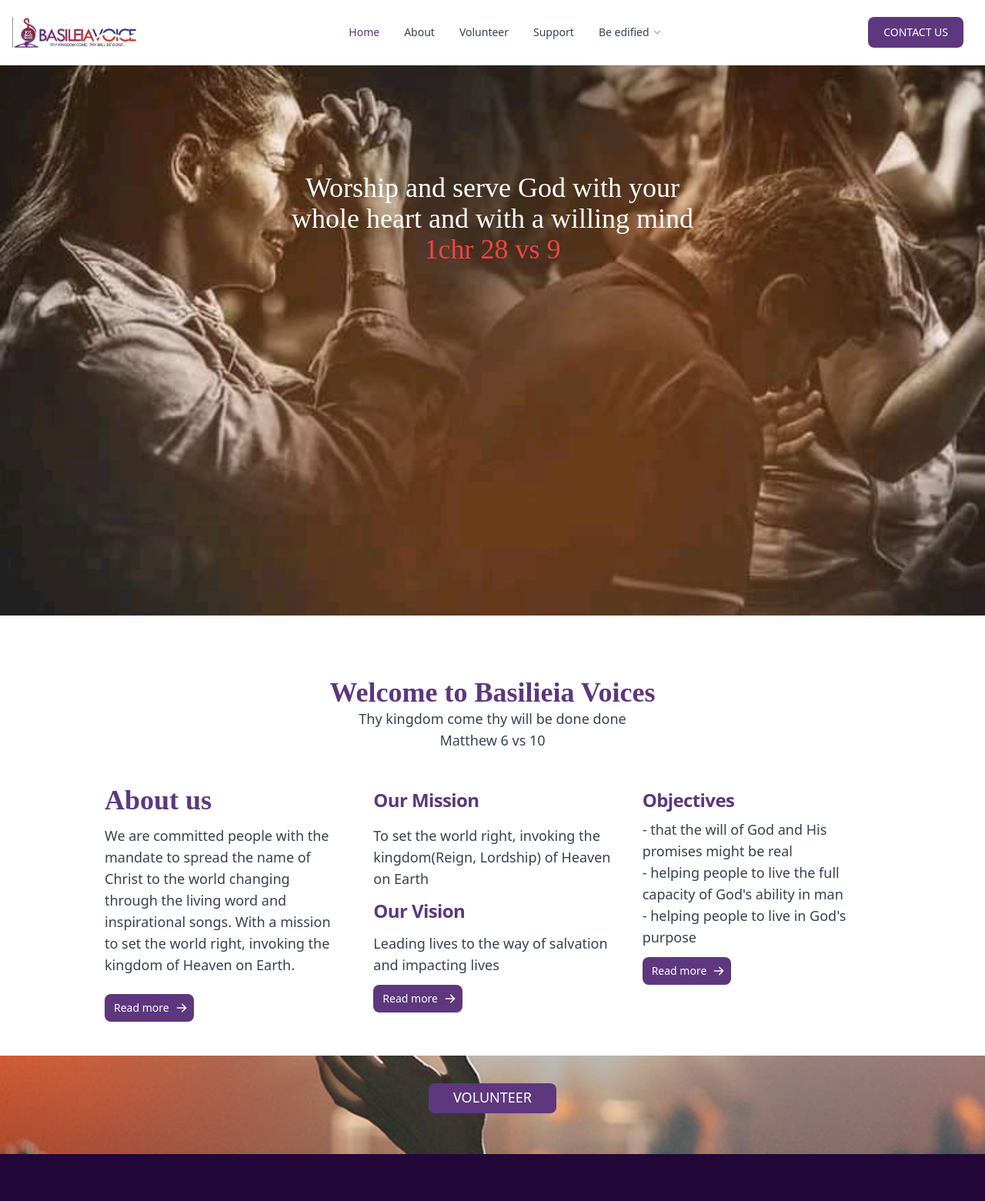
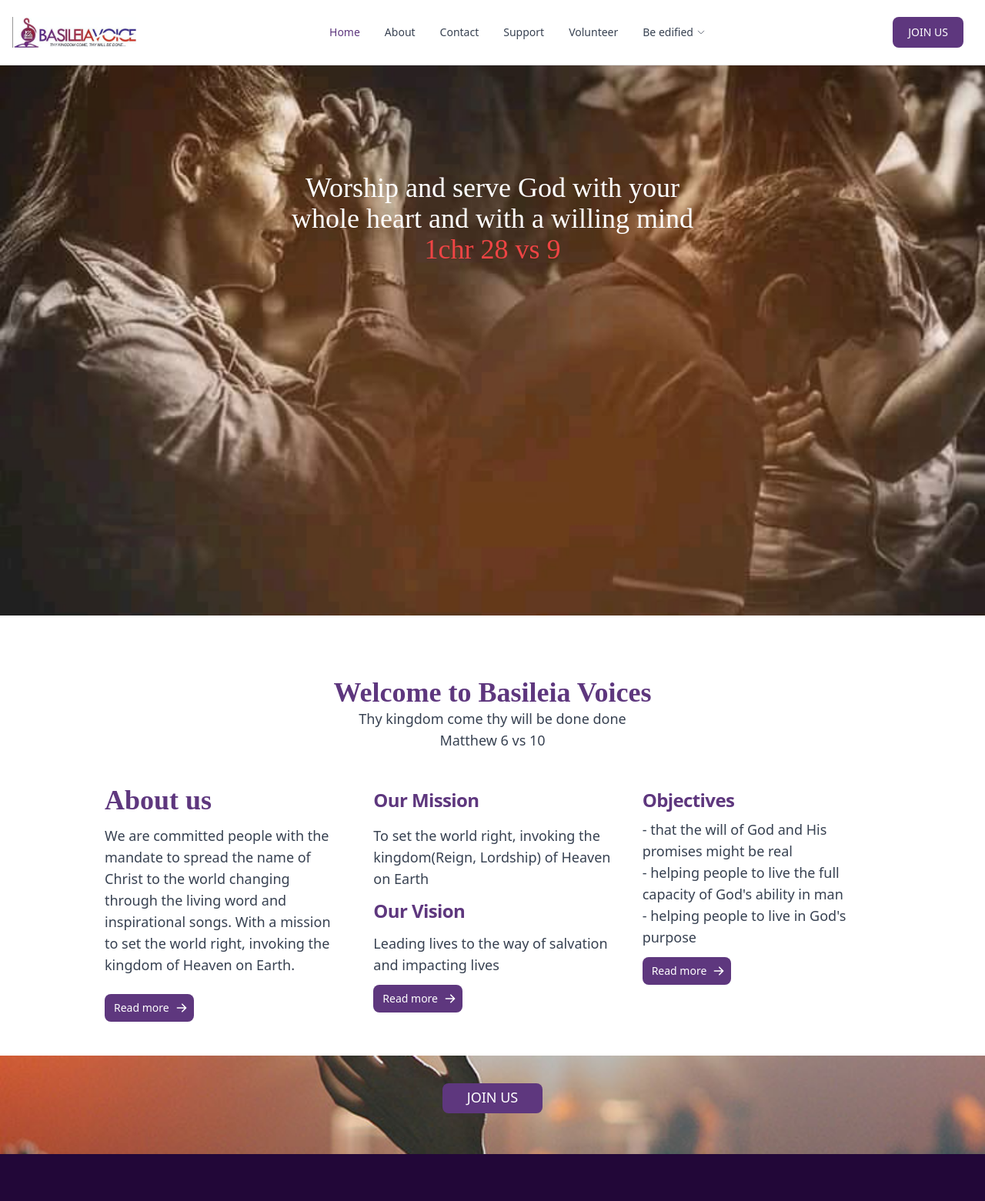
Before and after one commit to ozavcodez/Basilieia-web, a website: page src/index.html in a window 1280 px wide. Shown: the top 1561 px of the page at 77% size. Drawn offline with Linux system fonts and the light colour scheme.

Commit message:
add Join file

```diff
--- a/src/index.html
+++ b/src/index.html
@@ -16,8 +16,8 @@
             <span class="self-center text-xl font-semibold whitespace-nowrap"></span>
         </a>
         <div class="flex md:order-2">
-            <a href="contact.html">
-                <button type="button" class="text-white bg-[#5e377e] hover:bg-[#372249] focus:ring-4 focus:outline-none font-medium rounded-lg text-sm px-2.5 md:px-5 py-2.5 text-center mr-3 ">CONTACT US</button>
+            <a href="join.html">
+                <button type="button" class="text-white bg-[#5e377e] hover:bg-[#372249] focus:ring-4 focus:outline-none font-medium rounded-lg text-sm px-2.5 md:px-5 py-2.5 text-center mr-3 ">JOIN US</button>
             </a>
 
             <button onclick="openMenu()" data-collapse-toggle="navbar-sticky" type="button" class="inline-flex items-center p-2 text-sm text-gray-500 rounded-lg md:hidden hover:bg-gray-100 focus:outline-none focus:ring-2 focus:ring-gray-200 dark:text-gray-400 dark:hover:bg-gray-700 dark:focus:ring-gray-600 transition ease-linear duration-300" aria-controls="navbar-sticky" aria-expanded="false">
@@ -34,11 +34,14 @@
               <a href="about.html" class="block py-2 pr-4 pl-3 text-gray-700 rounded hover:bg-[#5e377e] hover:text-white md:hover:bg-transparent md:hover:text-[#5e377e] md:p-0 ">About</a>
             </li>
             <li>
-              <a href="volunteer.html" class="block py-2 pr-4 pl-3 text-gray-700 rounded hover:bg-[#5e377e] hover:text-white md:hover:bg-transparent md:hover:text-[#5e377e] md:p-0">Volunteer</a>
+              <a href="contact.html" class="block py-2 pr-4 pl-3 text-gray-700 rounded hover:bg-[#5e377e] hover:text-white md:hover:bg-transparent md:hover:text-[#5e377e] md:p-0">Contact</a>
             </li>
             <li>
               <a href="support.html" class="block py-2 pr-4 pl-3 text-gray-700 rounded hover:bg-[#5e377e] hover:text-white md:hover:bg-transparent md:hover:text-[#5e377e] md:p-0 ">Support</a>
             </li>
+            <li>
+                <a href="https://docs.google.com/forms/d/e/1FAIpQLSdMHqrXiZubERXt7ADSksyLZ4cZS6IGWlPoi00LqCVClUsr3g/viewform" target="_blank" class="block py-2 pr-4 pl-3 text-gray-700 rounded hover:bg-[#5e377e] hover:text-white md:hover:bg-transparent md:hover:text-[#5e377e] md:p-0 ">Volunteer</a>
+              </li>
             <li>
                 <p class=" inline-flex  items-center py-2 pr-4 pl-3 text-gray-700 rounded hover:bg-[#5e377e] hover:text-white md:hover:bg-transparent md:hover:text-[#5e377e] md:p-0 ">Be edified <span>
                     <span onclick="show()">
@@ -74,7 +77,7 @@
 
     </div>
     <section class=""  >
-        <h2 class="text-center font-['Lobster'] mt-20 text-4xl font-bold text-[#5e377e] bg-opacity-40 hover:bg-opacity-30 duration-500" >Welcome to Basilieia Voices</h2>
+        <h2 class="text-center font-['Lobster'] mt-20 text-4xl font-bold text-[#5e377e] bg-opacity-40 hover:bg-opacity-30 duration-500" >Welcome to Basileia Voices</h2>
         <p class="text-md md:text-lg text-center font-light text-gray-700 dark:text-gray-400">Thy kingdom come thy will be done done<br>Matthew 6 vs 10
         </p>
     </section>
@@ -125,8 +128,8 @@
       </section>
       <div style="background-image: url(images/wors.jpg); background-repeat: no-repeat; background-size: cover;" class=" items-center bg-center justify-center w-screen bg-fixed h-32 bg-text-blue-700  py-10  text-center ">
        <span class="bg-[#5e377e] rounded-lg text-sm px-5 py-2.5 text-center text-white">
-        <a href="volunteer.html" class="font-medium rounded-lg text-lg p-3">
-            VOLUNTEER
+        <a href="join.html" class="font-medium rounded-lg text-lg p-3">
+            JOIN US
         </a>
        </span>
 
@@ -146,7 +149,7 @@
                 </div>
 
             </div>
-            <a href="volunteer.html" class="inline-flex animate-bounce items-center justify-center m-auto py-2 px-3 text-sm font-medium text-center  bg-white text-[#5e377e] rounded-lg hover:bg-opacity-60">
+            <a href ="https://docs.google.com/forms/d/e/1FAIpQLSdMHqrXiZubERXt7ADSksyLZ4cZS6IGWlPoi00LqCVClUsr3g/viewform" target="_blank" class="inline-flex animate-bounce items-center justify-center m-auto py-2 px-3 text-sm font-medium text-center  bg-white text-[#5e377e] rounded-lg hover:bg-opacity-60">
                 Volunteer here
                 <svg aria-hidden="true" class="ml-2 mr-1 w-4 h-4" fill="currentColor" viewBox="0 0 20 20" xmlns="http://www.w3.org/2000/svg"><path fill-rule="evenodd" d="M10.293 3.293a1 1 0 011.414 0l6 6a1 1 0 010 1.414l-6 6a1 1 0 01-1.414-1.414L14.586 11H3a1 1 0 110-2h11.586l-4.293-4.293a1 1 0 010-1.414z" clip-rule="evenodd"></path></svg>
             </a>
```
Also changed, not shown: src/about.html (+6 -3 lines), src/contact.html (+6 -3 lines), src/join.html (renamed from src/volunteer.html, +10 -9 lines), src/support.html (+6 -3 lines), src/output.css.
